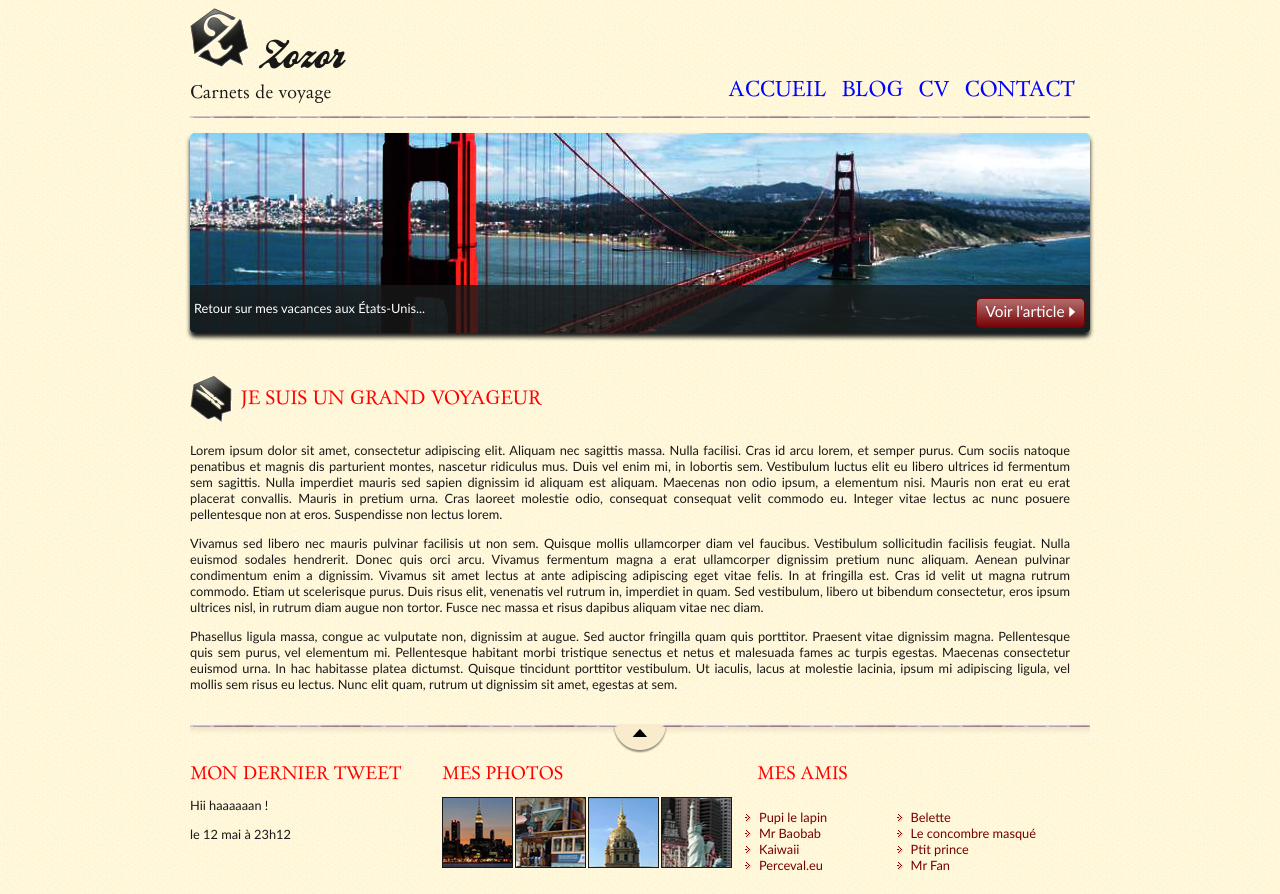
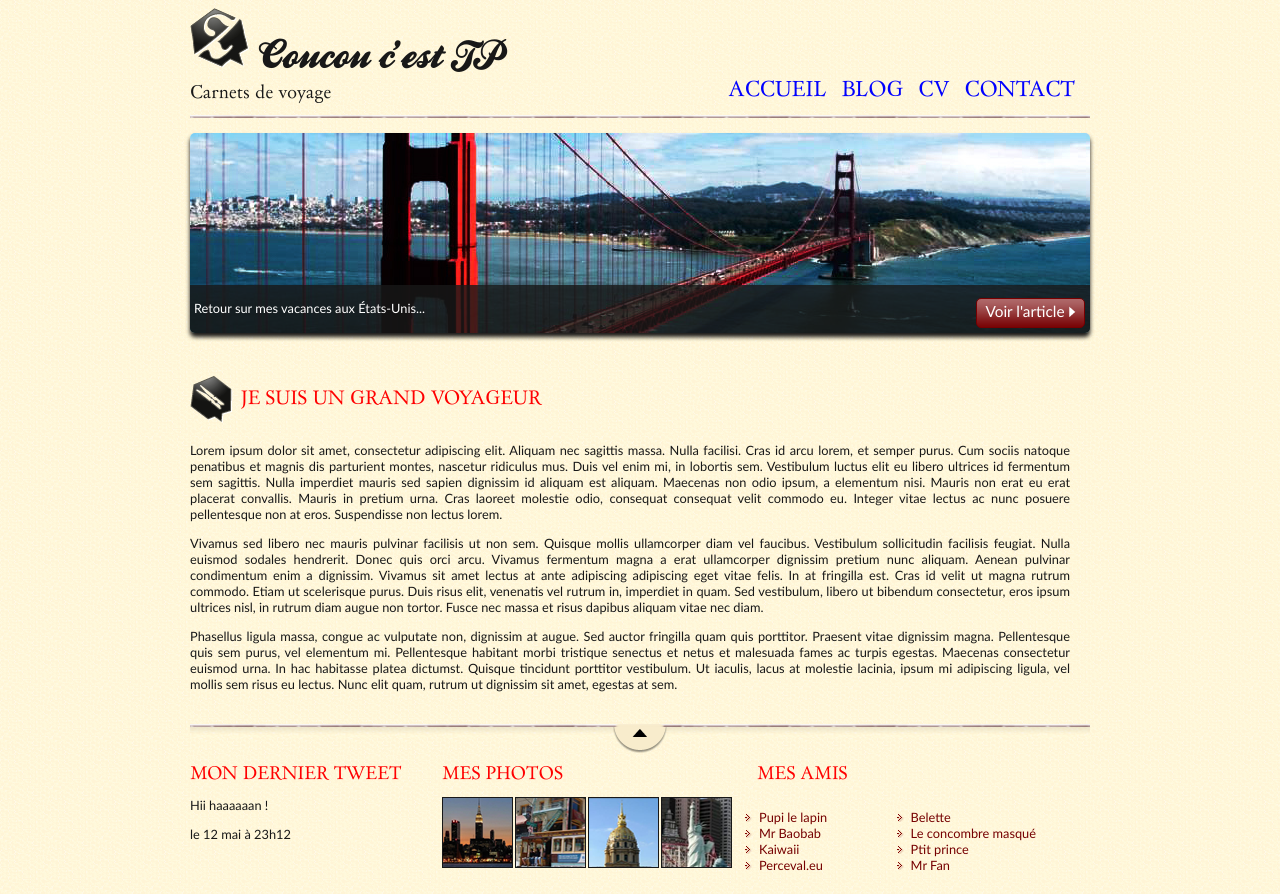
Before and after one commit to cominf1/igpde, a plain HTML site: page index.html in a window 1280 px wide. Drawn offline with Linux system fonts and the light colour scheme.

Commit message:
Add tp title

```diff
--- a/index.html
+++ b/index.html
@@ -12,7 +12,7 @@
                 <div id="titre_principal">
                     <div id="logo">
                         <img src="images/zozor_logo.png" alt="Logo de Zozor" />
-                        <h1>Zozor</h1>
+                        <h1>Coucou c'est TP</h1>
                     </div>
                     <h2>Carnets de voyage</h2>
                 </div>
```
